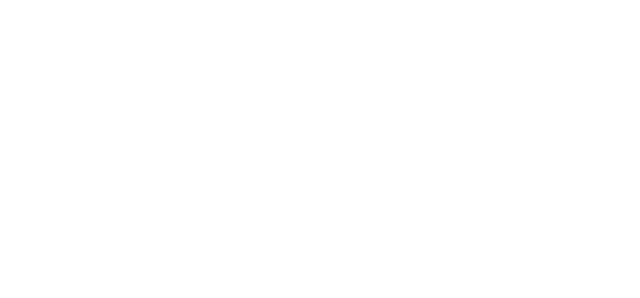
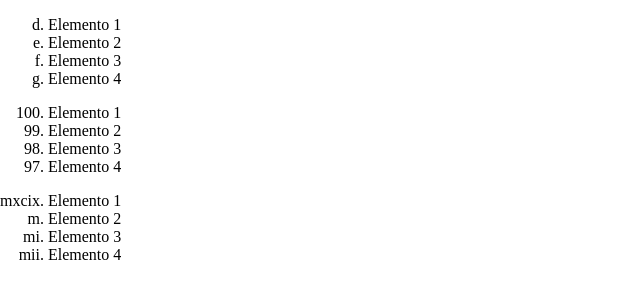
Before and after one commit to PoopNoodles/EjerciciosHTML-Basics, a plain HTML site: page Ejercicios/ordered-lists.html in a window 1280 px wide. Shown: the whole page, without its empty margins (0-640 px from the left). Drawn offline with Linux system fonts and the light colour scheme.

Commit message:
finished ordered-lists.html

```diff
--- a/Ejercicios/ordered-lists.html
+++ b/Ejercicios/ordered-lists.html
@@ -6,6 +6,28 @@
     <title>Document</title>
 </head>
 <body>
+    <ol type="a" start="4">
+        <li>Elemento 1</li>
+        <li>Elemento 2</li>
+        <li>Elemento 3</li>
+        <li>Elemento 4</li>
+    </ol>
+
+    <ol reversed start="100">
+        <li>Elemento 1</li>
+        <li>Elemento 2</li>
+        <li>Elemento 3</li>
+        <li>Elemento 4</li>
+    </ol>
+
+    <ol type="i">
+        <li value="1099">Elemento 1</li>
+        <li value="1000">Elemento 2</li>
+        <li>Elemento 3</li>
+        <li>Elemento 4</li>
+    </ol>
+
+
 
 </body>
 </html>
```
